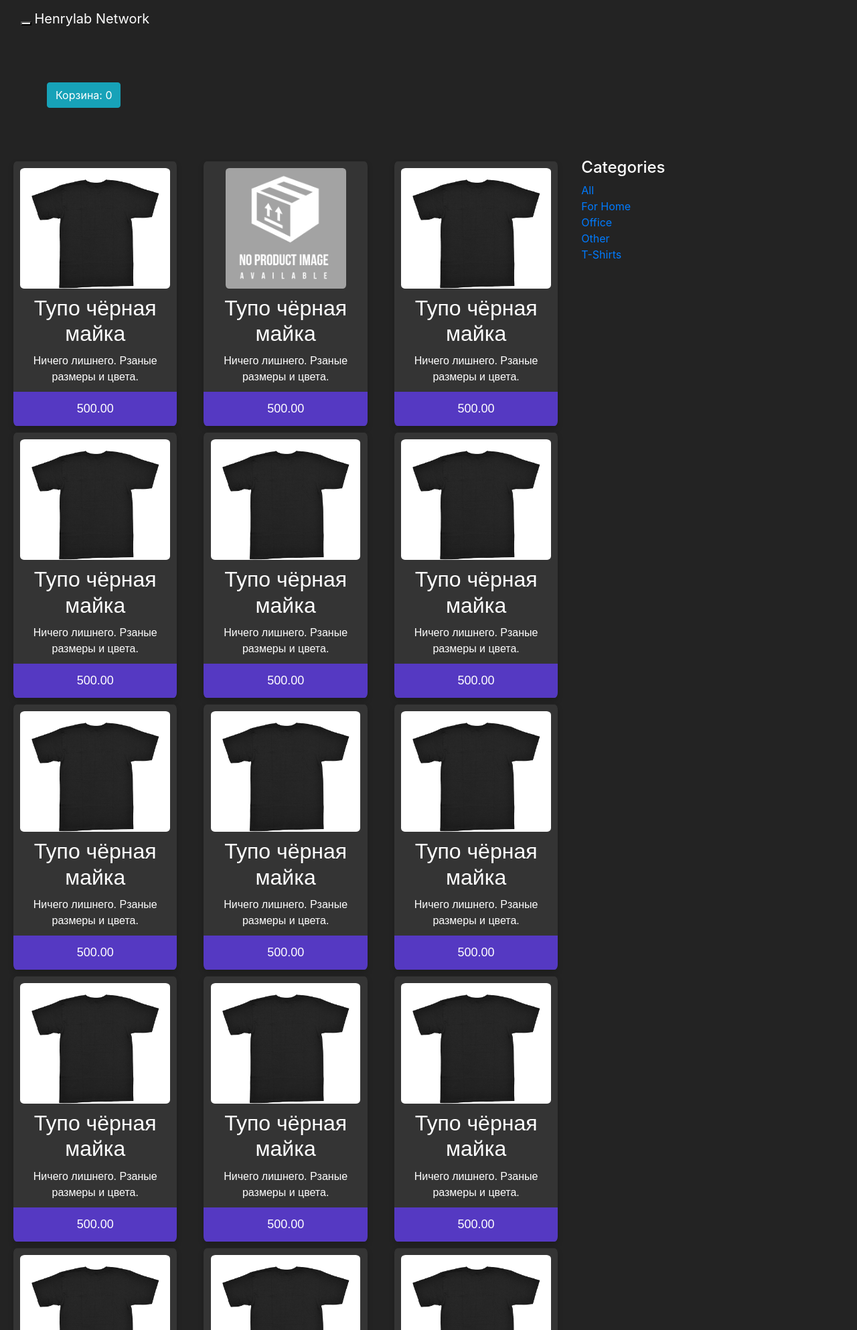
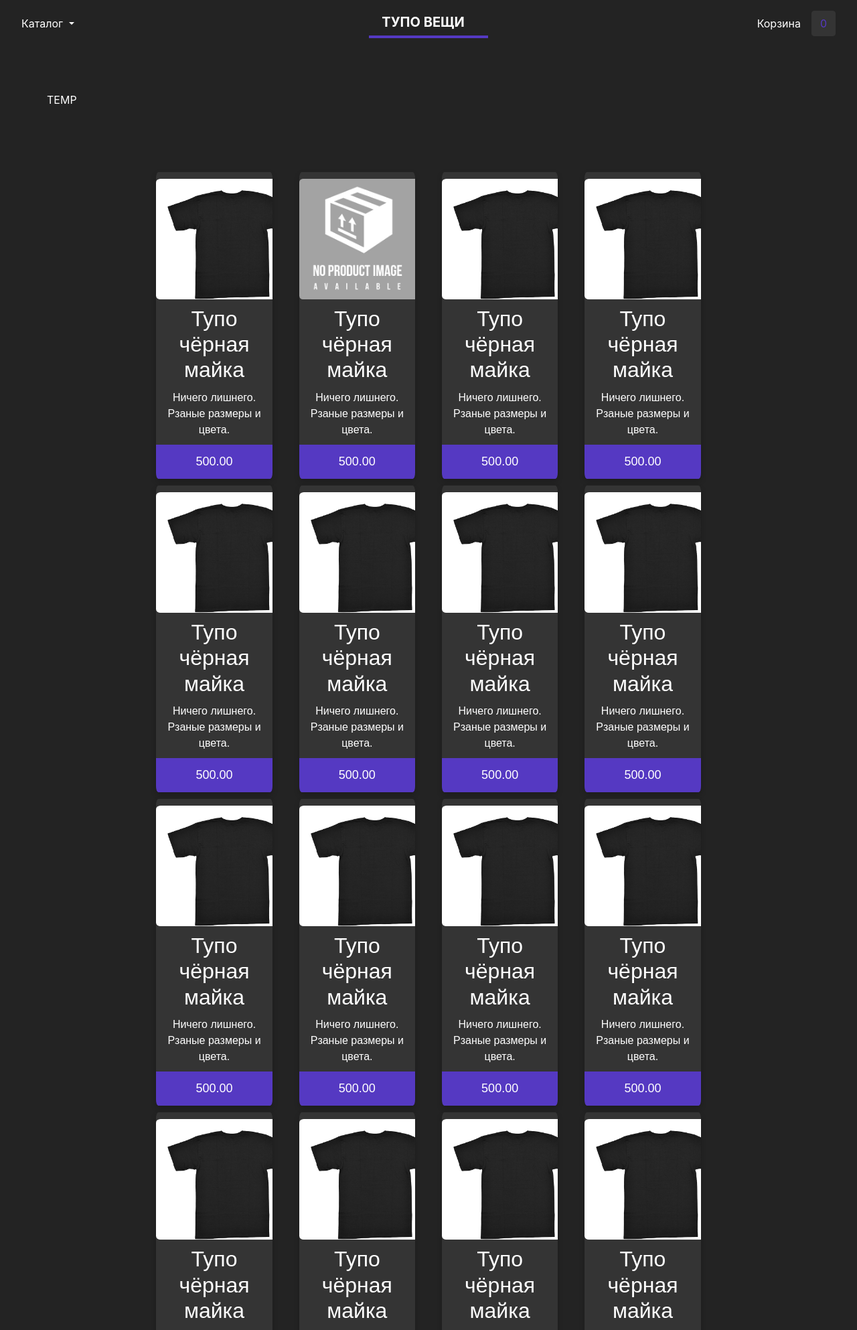
Before and after one commit to gataura/JustSimpleShop, a Django app: page / in a window 1280 px wide. Shown: the top 1986 px of the page at 67% size. Run offline with Django 3.2, Linux system fonts and the light colour scheme; data comes from the database, SQL or seed files in the repository; both versions use the stored data as it was after the commit; some libraries are stand-ins or nearby versions.

Commit message:
пофиксил дизайн и все такое

```diff
--- a/JustSimpleShop/static/css/styles.css
+++ b/JustSimpleShop/static/css/styles.css
@@ -71,6 +71,24 @@ body {
 
 }
 
+.cart_widget {
+	background-color: #343434;
+	border-color: #343434;
+	color: #5539C2;
+}
+
+.dropdown-item:hover {
+	background-color: #343434;
+}
+
+.bottom_border {
+	border-bottom: 4px solid #5539C2;
+}
+
+.dropdown:hover>.dropdown-menu {
+  display: block;
+}
+
 .price {
 	border: none;
 	outline: 0;
--- a/JustSimpleShop/templates/JustSimpleShop/base.html
+++ b/JustSimpleShop/templates/JustSimpleShop/base.html
@@ -12,18 +12,7 @@
 
 <div class="container">
     <div class="row" style="margin-top: 6%">
-    <a href="{% url "cart:cart_detail" %}" style="color: #ffffff;">
-        <button class="btn btn-info pull-right">
-            {% with totail_items=cart|length %}
-                Корзина:
-                {% if cart|length > 0 %}
-                        {{ totail_items }}
-                     {% else %}
-                        0
-                {% endif %}
-            {% endwith %}
-        </button>
-    </a>
+        <p>TEMP</p>
     </div>
 </div>
 
--- a/JustSimpleShop/templates/JustSimpleShop/navbar.html
+++ b/JustSimpleShop/templates/JustSimpleShop/navbar.html
@@ -1,34 +1,83 @@
 {% load static %}
-<nav class="navbar navbar-inverse" role="navigation" style="margin-bottom: 0px; background-color: #232323;">
-  <!-- Brand and toggle get grouped for better mobile display -->
-  <div class="container-fluid">
-      <div class="navbar-header">
-    <button type="button" class="navbar-toggle" data-toggle="collapse" data-target="#bs-example-navbar-collapse-1">
-      <span class="sr-only">Toggle navigation</span>
-      <span class="icon-bar"></span>
-      <span class="icon-bar"></span>
-      <span class="icon-bar"></span>
-    </button>
-    <a class="navbar-brand" href="{% url 'JustSimpleShop:product_list' %}" style="color: #ffffff">Henrylab Network</a>
-  </div>
+{#<nav class="navbar navbar-inverse" role="navigation" style="margin-bottom: 0px; background-color: #232323;">#}
+{#  <!-- Brand and toggle get grouped for better mobile display -->#}
+{#  <div class="container-fluid">#}
+{#      <div class="navbar-header">#}
+{#    <button type="button" class="navbar-toggle" data-toggle="collapse" data-target="#bs-example-navbar-collapse-1">#}
+{#      <span class="sr-only">Toggle navigation</span>#}
+{#      <span class="icon-bar"></span>#}
+{#      <span class="icon-bar"></span>#}
+{#      <span class="icon-bar"></span>#}
+{#    </button>#}
+{#    <a class="navbar-brand" href="{% url 'JustSimpleShop:product_list' %}" style="color: #ffffff">ТУПО ВЕЩИ</a>#}
+{#  </div>#}
+{##}
+{#  <!-- Collect the nav links, forms, and other content for toggling -->#}
+{#  <div class="collapse navbar-collapse" id="bs-example-navbar-collapse-1">#}
+{##}
+{#    <ul class="nav navbar-nav navbar-right">#}
+{#      <li class="dropdown">#}
+{#          {% if request.user.is_authenticated %}#}
+{#        <a href="#" class="dropdown-toggle" data-toggle="dropdown" style="color: #ffffff">{{ request.user.username }}<b class="caret"></b></a>#}
+{#        <ul class="dropdown-menu">#}
+{#          <li><a href="">logout</a></li>#}
+{#            {% else %}#}
+{#          <li class="divider"></li>#}
+{#          <li><a href="#" style="color: #ffffff">Sign in</a></li>#}
+{#         <li><a href="#" style="color: #ffffff">Sign up</a></li>#}
+{#        </ul>#}
+{#         {% endif %}#}
+{#      </li>#}
+{#    </ul>#}
+{##}
+{#  </div><!-- /.navbar-collapse -->#}
+{#  </div>#}
+{#</nav>#}
 
-  <!-- Collect the nav links, forms, and other content for toggling -->
-  <div class="collapse navbar-collapse" id="bs-example-navbar-collapse-1">
+<nav class="navbar navbar-expand-lg navbar-dark">
+    <div class="collapse navbar-collapse w-75 order-1 order-lg-0" id="navbarNav">
+        <div class="dropdown">
+            <a  class="nav-link dropdown-toggle" href="#" id="navbarDropdown" role="button" data-toggle="dropdown" aria-haspopup="true" aria-expanded="false"style="color: #ffffff;">
+              Каталог
+            </a>
+            <div class="dropdown-menu" aria-labelledby="navbarDropdown" style="background: #232323;">
+                <ol class="list-unstyled">
+                    <li {% if not category %} class="active"{% endif %}>
+                        <a href="{% url 'JustSimpleShop:product_list' %}" class="dropdown-item" style="color: #5539C2">All</a>
+                    </li>
+                    {% for c in categories %}
 
-    <ul class="nav navbar-nav navbar-right">
-      <li class="dropdown">
-          {% if request.user.is_authenticated %}
-        <a href="#" class="dropdown-toggle" data-toggle="dropdown" style="color: #ffffff">{{ request.user.username }}<b class="caret"></b></a>
-        <ul class="dropdown-menu">
-          <li><a href="">logout</a></li>
-            {% else %}
-          <li class="divider"></li>
-          <li><a href="#" style="color: #ffffff">Sign in</a></li>
-         <li><a href="#" style="color: #ffffff">Sign up</a></li>
-        </ul>
-         {% endif %}
-      </li>
-    </ul>
-  </div><!-- /.navbar-collapse -->
-  </div>
+                    <li {% if category.slug == c.slug %} class="active"{% endif %}>
+                        <a href="{{ c.get_absolute_url }}" class="dropdown-item" style="color: #5539C2">{{ c.name }}</a>
+                    </li>
+                    {% endfor %}
+                </ol>
+            </div>
+        </div>
+    </div>
+    <div class="d-flex w-25 order-0 bottom_border">
+        <div class="w-75">
+            <button class="navbar-toggler" type="button" data-toggle="collapse" data-target="#navbarNav">
+                <span class="navbar-toggler-icon"></span>
+            </button>
+        </div>
+        <b><a class="navbar-brand text-center w-75" href="{% url 'JustSimpleShop:product_list' %}" style="color: white">ТУПО ВЕЩИ</a></b>
+        <span class="w-75"></span>
+    </div>
+{#    <span class="w-100"></span>#}
+    <div class="collapse navbar-collapse w-75 order-1 order-lg-0" id="navbarNav">
+         <span class="w-100"></span>
+    Корзина
+        <a href="{% url "cart:cart_detail" %}" class="nav-link" style="color: #ffffff;">
+            <button class="btn pull-right cart_widget" >
+                {% with totail_items=cart|length %}
+                    {% if cart|length > 0 %}
+                            {{ totail_items }}
+                         {% else %}
+                            0
+                    {% endif %}
+                {% endwith %}
+            </button>
+        </a>
+    </div>
 </nav>
--- a/JustSimpleShop/templates/JustSimpleShop/product/list.html
+++ b/JustSimpleShop/templates/JustSimpleShop/product/list.html
@@ -6,14 +6,13 @@
 
 {% block content %}
    <div class="container-fluid">
-      <div class="row" style="margin-top: 6%">
+      <div class="row justify-content-center" style="margin-top: 6%">
 
         <div class="col-sm-8 blog-main">
-
           <div class="blog-post">
               <div class="row">
                   {% for product in products %}
-                      <div class="col-md-4 product-wrapper">
+                      <div class="col-md-3 product-wrapper">
                         <div class="product">
                             <a href="{{ product.get_absolute_url }}">
                                 <img src="{% if product.image %} {{ product.image.url }} {% else %} {% static 'img/default.jpg' %} {% endif %}" alt="..." >
@@ -35,22 +34,7 @@
 
         </div><!-- /.blog-main -->
 
-        <div class="col-sm-3 col-sm-offset-1 blog-sidebar">
-          <div class="sidebar-module">
-            <h4>Categories</h4>
-            <ol class="list-unstyled">
-              <li {% if not category %} class="active"{% endif %}>
-                  <a href="{% url 'JustSimpleShop:product_list' %}">All</a>
-              </li>
-            {% for c in categories %}
-
-              <li {% if category.slug == c.slug %} class="active"{% endif %}>
-                  <a href="{{ c.get_absolute_url }}">{{ c.name }}</a>
-              </li>
-            {% endfor %}
-            </ol>
-          </div>
-        </div><!-- /.blog-sidebar -->
+<!-- /.blog-sidebar -->
 
       </div><!-- /.row -->
 
```
Also changed, not shown: db.sqlite3.
